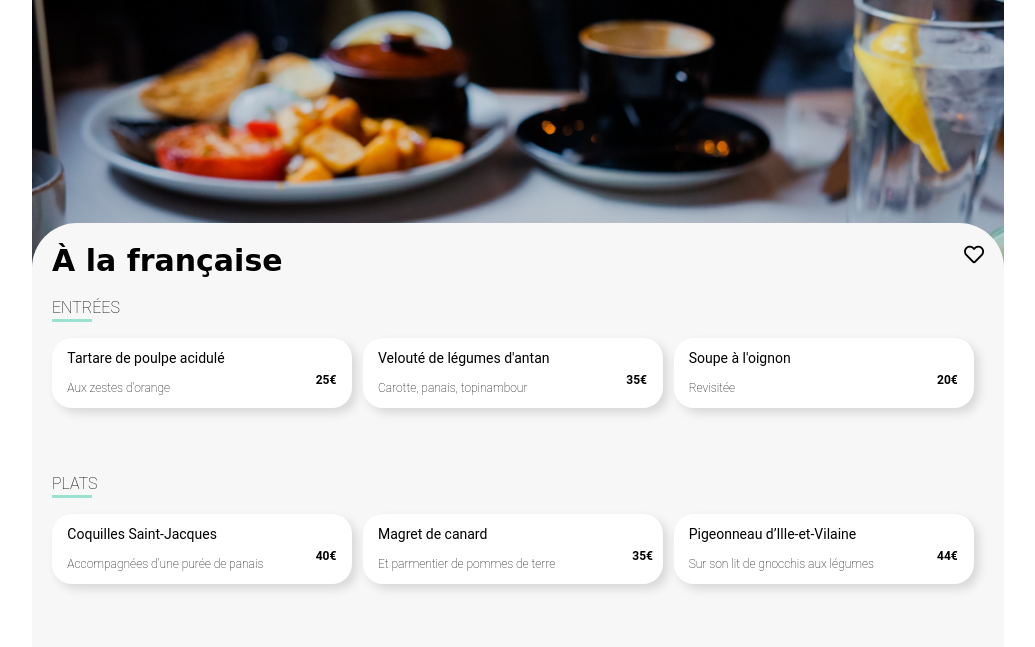
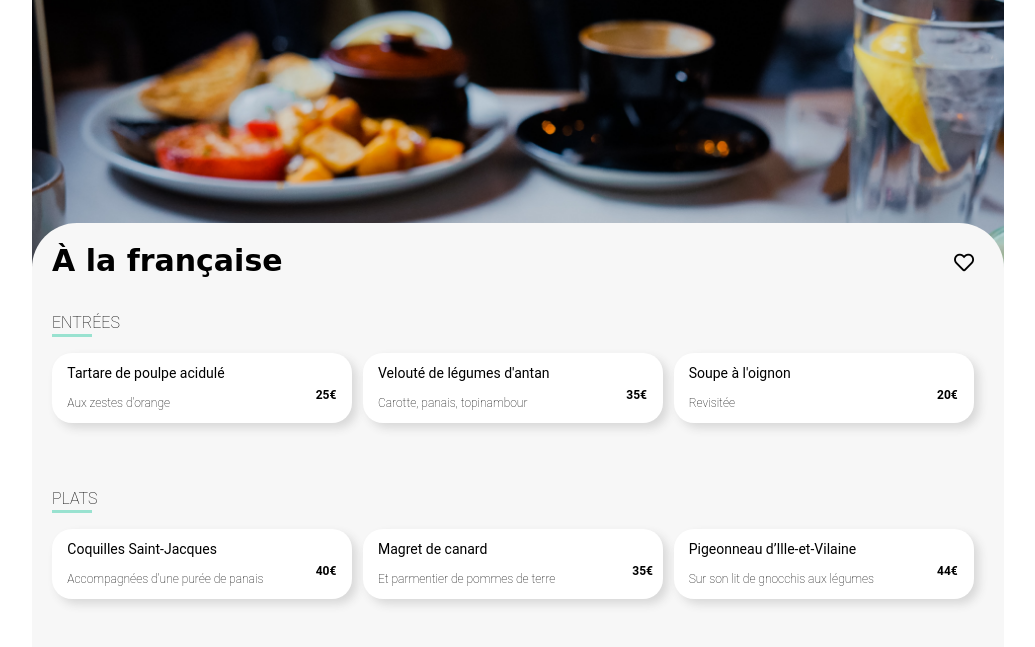
Before and after one commit to adrianpaulstaron/OCP3, a website: page alafrancaise.html in a window 1280 px wide. Shown: the part 96-743 px from the top of the page, without its empty margins (127-1162 px from the left). Drawn offline with Linux system fonts and the light colour scheme; a web font is replaced by a local one.

Commit message:
fixed hearts

```diff
--- a/sass/main.scss
+++ b/sass/main.scss
@@ -46,6 +46,9 @@ li {
             // box-shadow: 15px 15px 15px blue;
         }
     }
+
+
+}
 .heartsdiv {
     margin-bottom: 10px;
     width: 40px;
@@ -54,9 +57,6 @@ li {
     align-items: center;
     justify-content: center;
 }
-
-}
-
 .heartsdiv:hover {
     .fullheart {
         // font-size: 21px;
--- a/sass/pages/_restaurant.scss
+++ b/sass/pages/_restaurant.scss
@@ -11,11 +11,20 @@
     background-color: $color-accent;
     @include darker-colour(color, false, $color-accent, white, 40%);
 }
+
+.heartsdivrestaurant {
+    margin-bottom: 10px;
+    width: 40px;
+    height: 40px;
+    display: flex;
+    align-items: center;
+    justify-content: center;
+}
 .heartsdivrestaurant:hover {
     .fullheart {
         // font-size: 21px;
         // display: block;
-        margin-top: 1px;
+        margin-top: -19px;
         // color: -webkit-linear-gradient($colour-secondary, $colour-primary);
         background: -webkit-linear-gradient($colour-secondary, $colour-primary);
         -webkit-background-clip: text;
@@ -34,7 +43,7 @@
                 font-size: 0px;
             }
             to {
-                font-size: 18px;
+                font-size: 17px;
             }
         }
 }
```
Also changed, not shown: public/css/style.css, 1 other file. Lines whose indentation alone changed are shown as unchanged.
